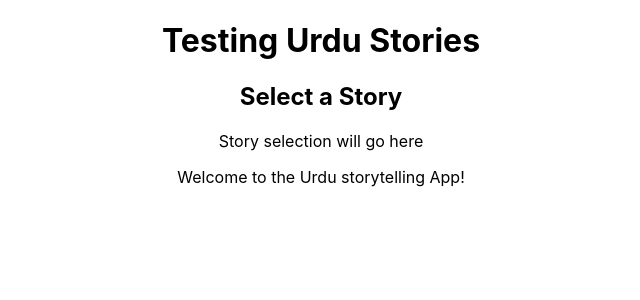
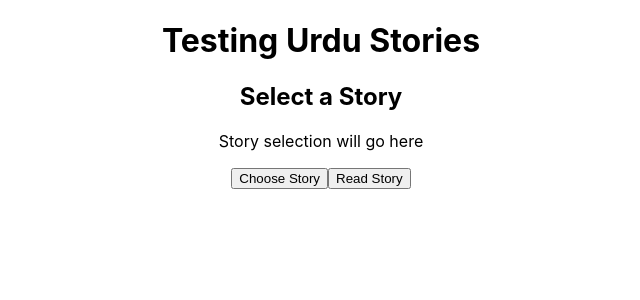
Before and after one commit to rahi-amd/react-learn-app-1, a React (Create React App) app: page / in a window 1280 px wide. Shown: the top 300 px of the page, without its empty margins (319-959 px from the left). Built offline with nearby package versions, Linux system fonts and the light colour scheme.

Commit message:
Add navigation between StorySelector and StoryReader views

```diff
--- a/src/App.js
+++ b/src/App.js
@@ -1,14 +1,20 @@
+import { useState } from 'react';
 import './App.css';
 import StorySelector from './StorySelector';
+import StoryReader from './StoryReader';
 
 function App() {
+  const [currentView, setCurrentView] = useState('selector');
   return (
     <div className="App">
       <h1>Testing Urdu Stories</h1>
-      <StorySelector />
-        <p>
-          Welcome to the Urdu storytelling App!
-        </p>
+      {currentView === 'selector' && <StorySelector/>}
+      {currentView === 'reader' && <StoryReader/>}
+
+      <div className="navigation">
+        <button onClick={() => setCurrentView('selector')}>Choose Story</button>
+        <button onClick={() => setCurrentView('reader')}>Read Story</button>
+      </div>
     </div>
   );
 }
--- a/src/StoryReader.js
+++ b/src/StoryReader.js
@@ -3,7 +3,7 @@ function StoryReader() {
         <div className="story-reader">
         <h2>Story Title will Go Here</h2>
         <div className="story-content">
-        <p>This is where the the urdu story conntent will appear!</p>
+        <p>This is where the the urdu story content will appear!</p>
         </div>
         <div className="story-controls">
         <button>Previous Page</button>
```
